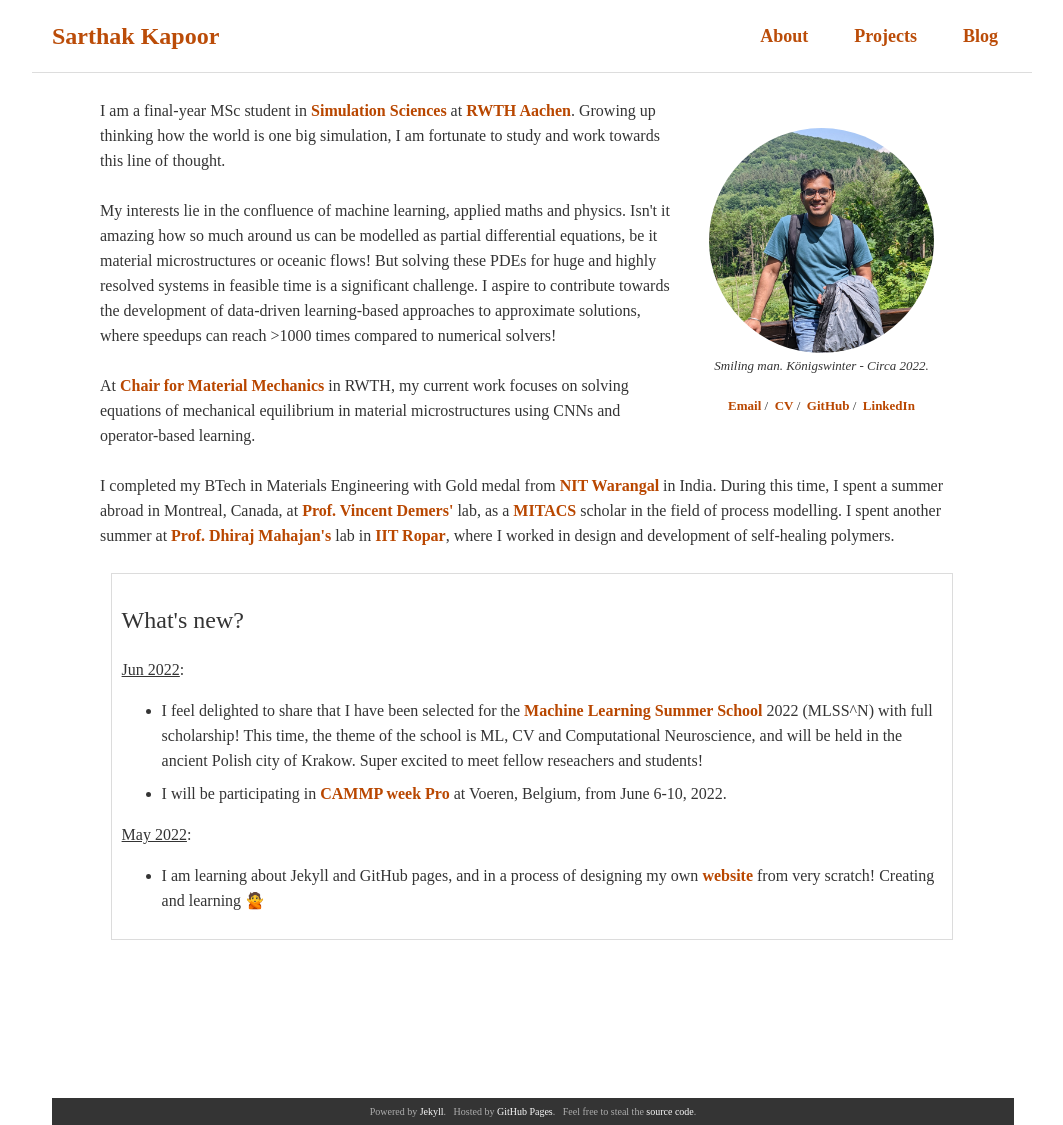
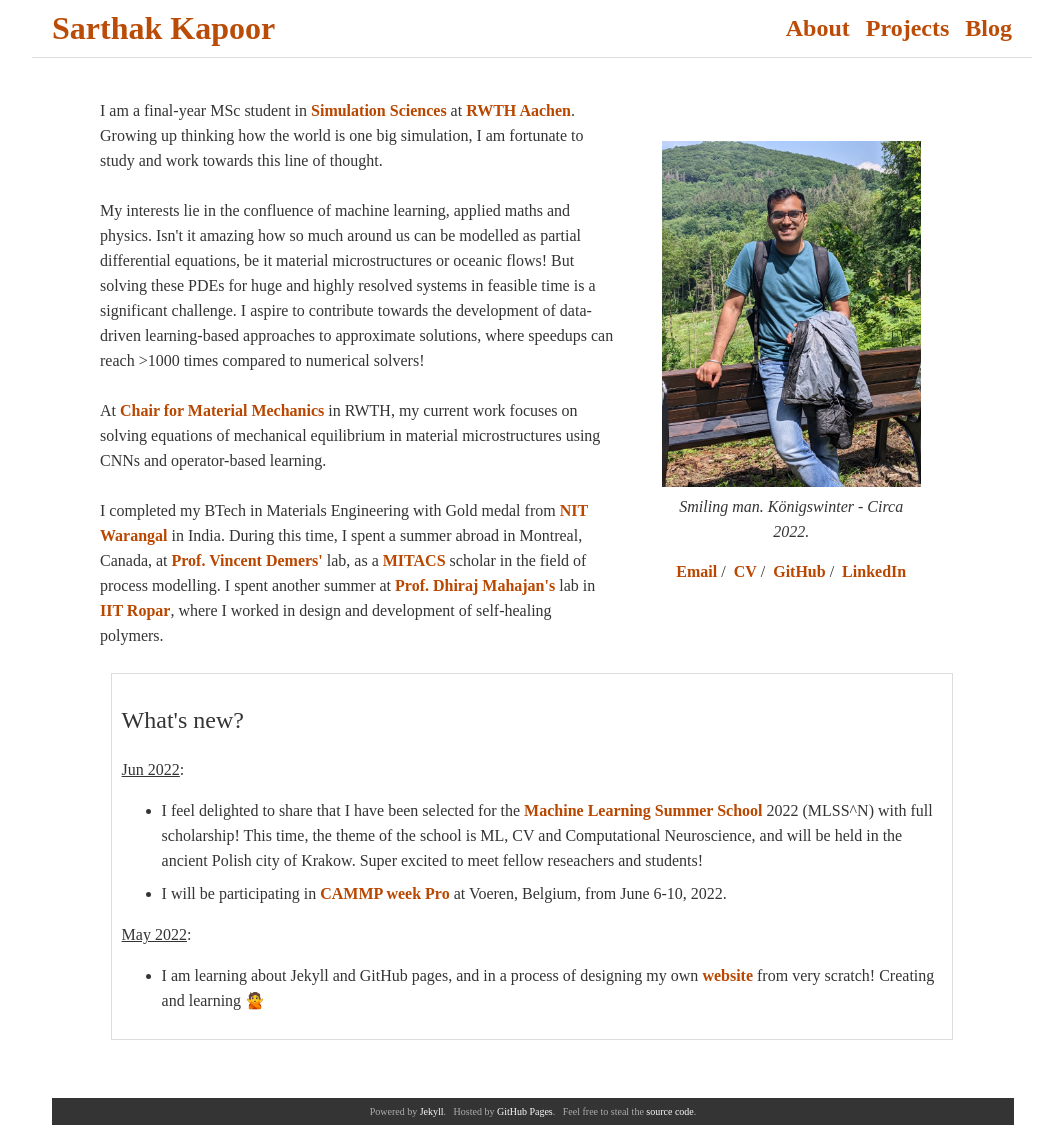
Before and after one commit to ka-sarthak/ka-sarthak.github.io, a Jekyll site: the page built from index.html, in a window 1280 px wide and 1125 px high. Shown: the whole window, without its empty margins (108-1171 px from the left). Built offline with Jekyll 4.4.1, drawn with Linux system fonts in a browser that asks for light colours.

Commit message:
editting index page for responsiveness

```diff
--- a/_includes/navigation.html
+++ b/_includes/navigation.html
@@ -11,9 +11,9 @@
         <label for="checkbox_toggle" class="nav-checkbox">&#9776</label>
 
         <div class="nav-menu">
-            <li><a href="/" target="_self">About</a></li>
-            <li><a href="/projects.html" target="_self">Projects</a></li>
-            <li><a href="/blog.html" target="_self">Blog</a></li>
+            <div class="nav-menu-item"><a href="/" target="_self">About</a></div>
+            <div class="nav-menu-item"><a href="/projects.html" target="_self">Projects</a></div>
+            <div class="nav-menu-item"><a href="/blog.html" target="_self">Blog</a></div>
         </div>
     </ul>
 
--- a/index.html
+++ b/index.html
@@ -6,13 +6,11 @@
 
 <div class="intro">
     <div class="intro-pic">
-        <div style="max-width: 100%;">
-            <div class="profile-pic">
-                <img src="/assets/images/profile.jpeg" alt="Profile Picture">
-            </div>
+        <div class="profile-pic">
+            <img src="/assets/images/profile.jpeg" alt="Profile Picture">
         </div>
 
-        <figcaption style="text-align: center; font-size: small; ">
+        <figcaption style="text-align: center;">
             <i>Smiling man. Königswinter - Circa 2022.</i>
         </figcaption>
         <div class="contact">
--- a/styles.css
+++ b/styles.css
@@ -26,16 +26,18 @@
     opacity: 0.97;
 }
 .nav-name{
-    font-size: x-large;
+    font-size: xx-large;
 }
 .nav-menu{
     display: flex;
+    flex-wrap: nowrap;
+    align-items: stretch;
     gap: 1em;
-    font-size: large;
+    margin: auto;
+    height: 500%;
 }
-.nav-menu li{
-    padding: 5px 14px;
-    list-style: none;
+.nav-menu .nav-menu-item{
+    font-size: x-large;
 }
 
 input[type=checkbox]{
@@ -79,17 +81,9 @@
     max-width: 100%;
     margin: auto;
 }
-.profile-pic{
-    width: 225px; height: 225px;
-    max-width: 250px;
-    overflow: hidden;
-    border-radius: 50%;
-    margin: auto;
-}
 .contact{
     margin-top: 15px;
     text-align: center;
-    font-size: small;
 }
 .page-content{
     padding-top: 50px;
@@ -97,7 +91,7 @@
     margin: 5%;
 }
 .page-content .title{
-    font-size: x-large;
+    font-size: xx-large;
     margin-top: 20px;
     margin-bottom: 20px;
 }
@@ -109,7 +103,11 @@
 }
 .intro-pic{
     float: right;
-    padding: 30px;
+    max-width: 30%;
+    padding: 5%;
+}
+.profile-pic{
+    margin: auto;
 }
 .whats-new{
     max-width: 95%;
@@ -184,23 +182,33 @@
     .nav-checkbox{
         display: block;
     }
+    .navbar{
+        height: 10%;
+    }
+
+    .nav-menu .nav-menu-item{
+        width: 100%;
+    }
     .nav-menu {
         display:none;
         position: absolute;
+        justify-content: center;
+        flex-wrap: wrap;
+
         background-color: white;
         opacity: 0.98;
-        top: 45px;
+        top:4em;
         right: 0;
         left: 0;
         text-align: center;
         font-size: large;
-        padding: 16px 0;
+        padding: 20% 0 0 0;
         border-width: 0px 0px 1px 0px;
         border-style: solid;
         border-color: #dcdcdc;
        }
     input[type=checkbox]:checked ~ .nav-menu{
-        display: block;
+        display: flex;
         transition: 0.3s ease;
     }
 
@@ -208,8 +216,27 @@
         text-align: center;
     }
 
+    .intro{
+        display: flex;
+        flex-wrap: wrap;
+        justify-content: center;
+        border: #adadad;
+        border-style: dotted;
+    }
     .intro-pic{
+
         float: none;
+        width: 100%;
+        max-width: 500px;
+        border: #adadad;
+        border-style: dotted;
+        /* max-width: 30%; */
+        padding: 5%;
+    }
+    .profile-pic{
+        margin: auto;
+        border: #adadad;
+        border-style: dotted;
     }
     .whats-new{
         max-width: 100%;
```
Also changed, not shown: 8 other files.
